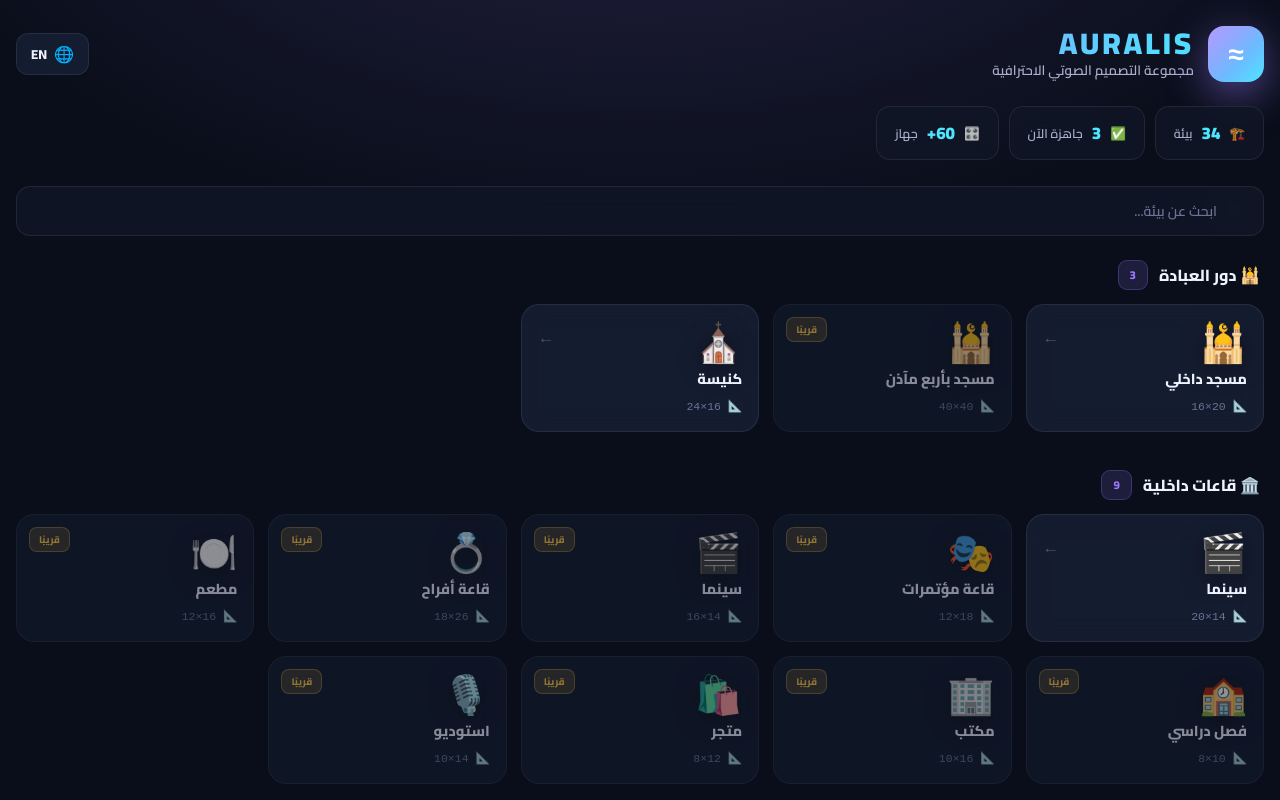
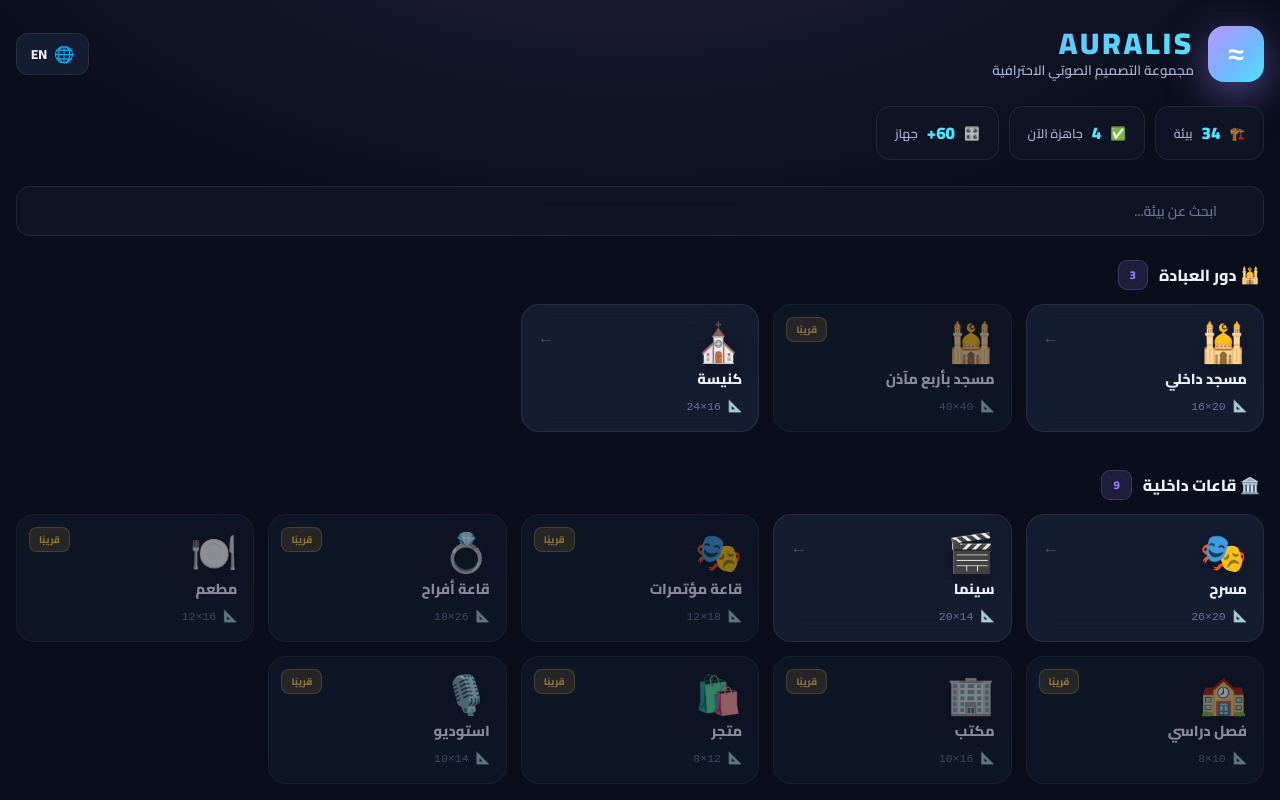
Before and after one commit to Motivity-AI/Acoustic-Engineering-, a plain HTML site: page index.html in a window 1280 px wide. Shown: the top 800 px of the page. Drawn offline with Linux system fonts and the light colour scheme.

```diff
--- a/index.html
+++ b/index.html
@@ -227,7 +227,6 @@ const I18N = {
 
 let LANG = localStorage.getItem('auralis_lang') || 'ar';
 
-/* Nested key translation: T('groups.religious') works now */
 function T(k) {
   const parts = k.split('.');
   let v = I18N[LANG];
@@ -239,9 +238,7 @@ function T(k) {
 }
 
 /* ==================================================================
-   ROOM CATALOG
-   ✅ ready:true  = clickable
-   ⚠️ ready:false = shows "قريبًا"
+   ROOM CATALOG — 4 بيئات جاهزة الآن
    ================================================================== */
 const CATALOG = [
   /* RELIGIOUS */
@@ -250,9 +247,9 @@ const CATALOG = [
   { id:'church',         emoji:'⛪', ar:'كنيسة',                 en:'Church',               size:[16,24], cat:'religious', ready:true,  file:'church.html' },
 
   /* INDOOR VENUES */
-{ id:'cinema', emoji:'🎬', ar:'سينما', en:'Cinema', size:[14,20], cat:'indoor', ready:true, file:'cinema.html' },
+  { id:'theater',    emoji:'🎭', ar:'مسرح',          en:'Theater',         size:[20,26], cat:'indoor', ready:true,  file:'theater.html' },
+  { id:'cinema',     emoji:'🎬', ar:'سينما',         en:'Cinema',          size:[14,20], cat:'indoor', ready:true,  file:'cinema.html' },
   { id:'conference', emoji:'🎭', ar:'قاعة مؤتمرات', en:'Conference Hall', size:[18,12], cat:'indoor', ready:false },
-  { id:'cinema',     emoji:'🎬', ar:'سينما',         en:'Cinema',          size:[14,16], cat:'indoor', ready:false },
   { id:'wedding',    emoji:'💍', ar:'قاعة أفراح',   en:'Wedding Hall',    size:[26,18], cat:'indoor', ready:false },
   { id:'restaurant', emoji:'🍽️', ar:'مطعم',         en:'Restaurant',      size:[16,12], cat:'indoor', ready:false },
   { id:'classroom',  emoji:'🏫', ar:'فصل دراسي',    en:'Classroom',       size:[10,8],  cat:'indoor', ready:false },
```
